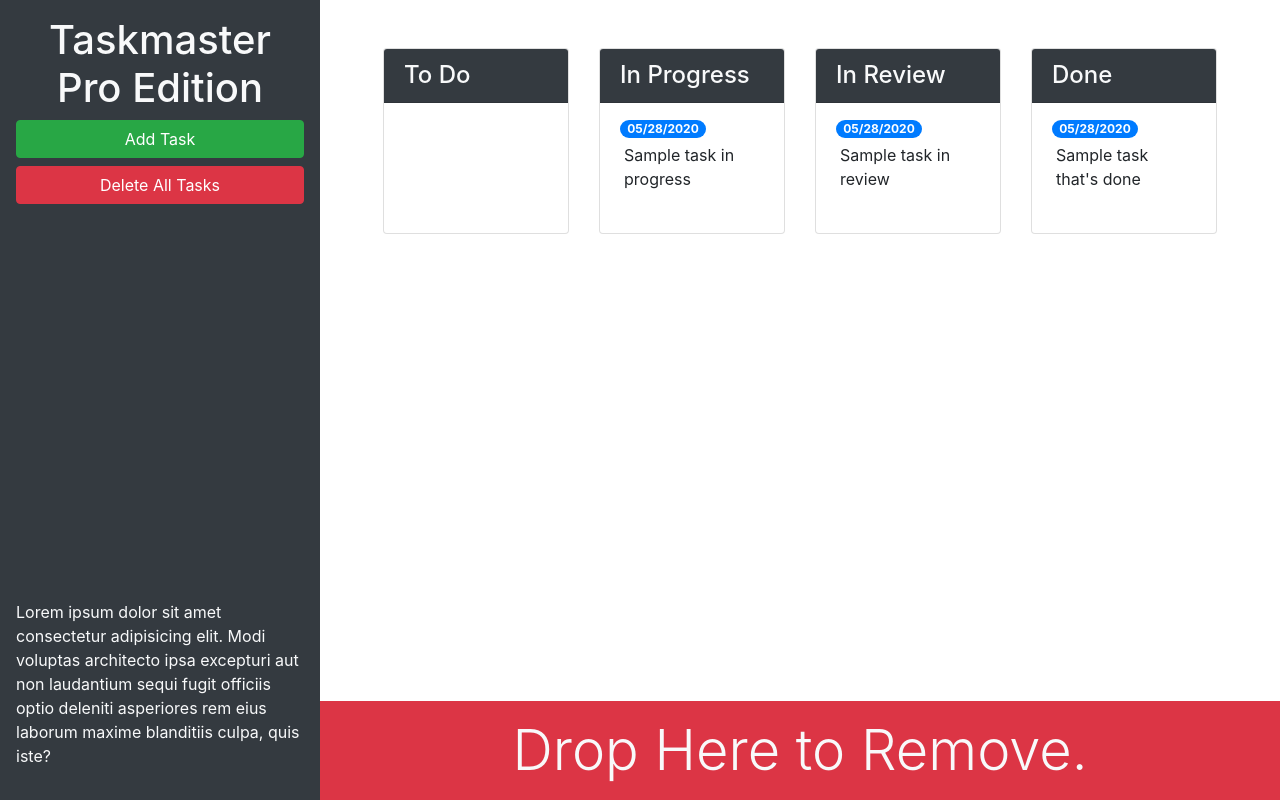
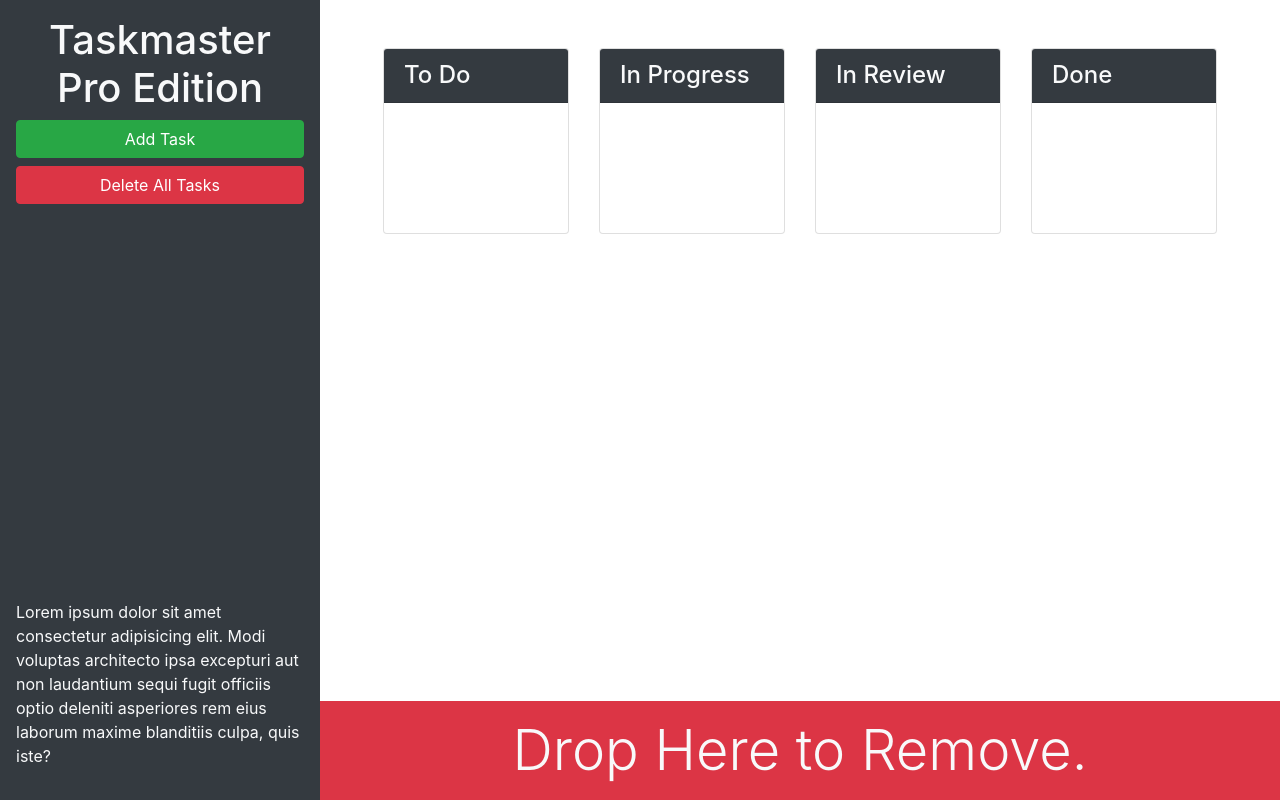
Before and after one commit to aldrinburgos18/taskmaster-pro-v3, a plain HTML site: page index.html in a window 1280 px wide. Drawn offline with nearby package versions, Linux system fonts and the light colour scheme.

Commit message:
remove placeholders

```diff
--- a/index.html
+++ b/index.html
@@ -52,12 +52,7 @@
           <div class="col-12 col-md-6 col-xl-3 mb-3">
             <div class="card">
               <h4 class="card-header bg-dark text-light">In Progress</h4>
-              <ul id="list-inProgress" class="list-group list-group-flush">
-                <li class="list-group-item">
-                  <span class="badge badge-primary badge-pill">05/28/2020</span>
-                  <p class="m-1">Sample task in progress</p>
-                </li>
-              </ul>
+              <ul id="list-inProgress" class="list-group list-group-flush"></ul>
             </div>
           </div>
           <!-- in progress end -->
@@ -65,12 +60,7 @@
           <div class="col-12 col-md-6 col-xl-3 mb-3">
             <div class="card">
               <h4 class="card-header bg-dark text-light">In Review</h4>
-              <ul id="list-inReview" class="list-group list-group-flush">
-                <li class="list-group-item">
-                  <span class="badge badge-primary badge-pill">05/28/2020</span>
-                  <p class="m-1">Sample task in review</p>
-                </li>
-              </ul>
+              <ul id="list-inReview" class="list-group list-group-flush"></ul>
             </div>
           </div>
           <!-- in review end -->
@@ -78,12 +68,7 @@
           <div class="col">
             <div class="card">
               <h4 class="card-header bg-dark text-light">Done</h4>
-              <ul id="list-done" class="list-group list-group-flush">
-                <li class="list-group-item">
-                  <span class="badge badge-primary badge-pill">05/28/2020</span>
-                  <p class="m-1">Sample task that's done</p>
-                </li>
-              </ul>
+              <ul id="list-done" class="list-group list-group-flush"></ul>
             </div>
           </div>
           <!-- done end -->
```
